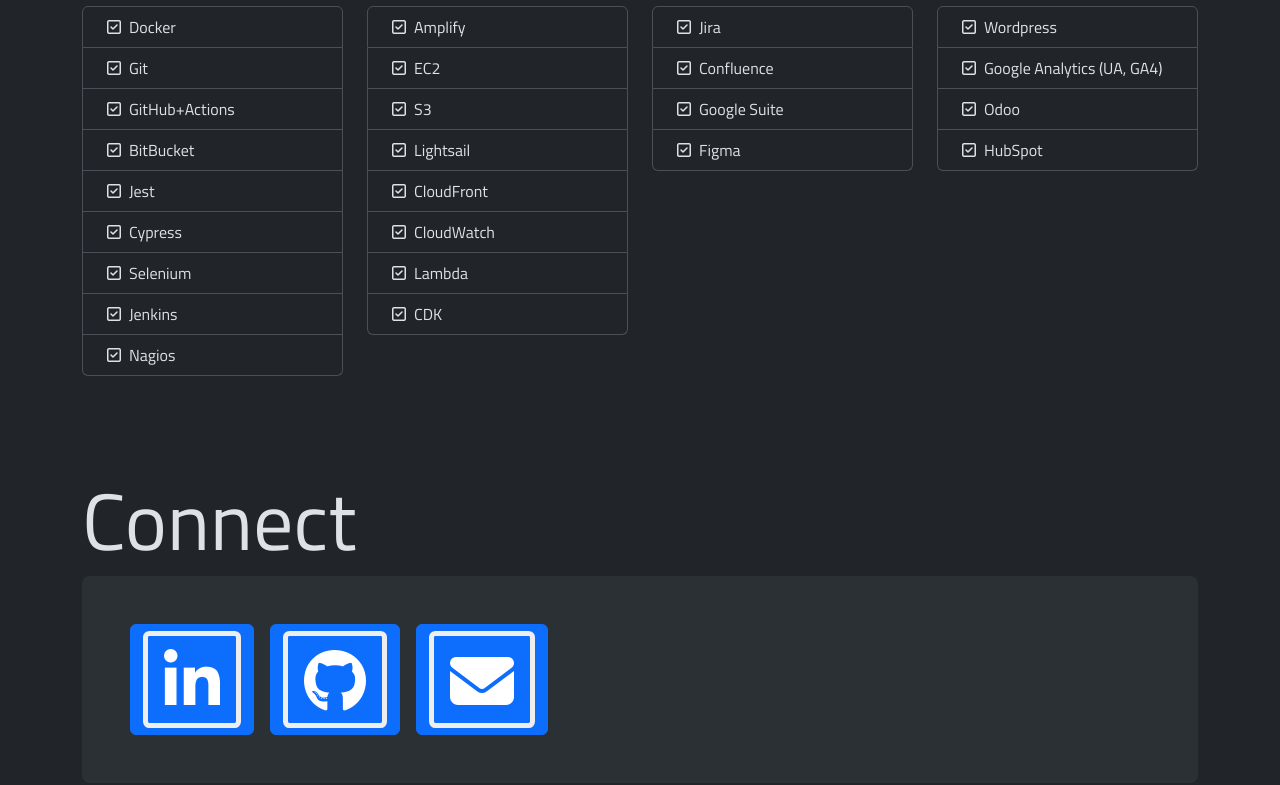
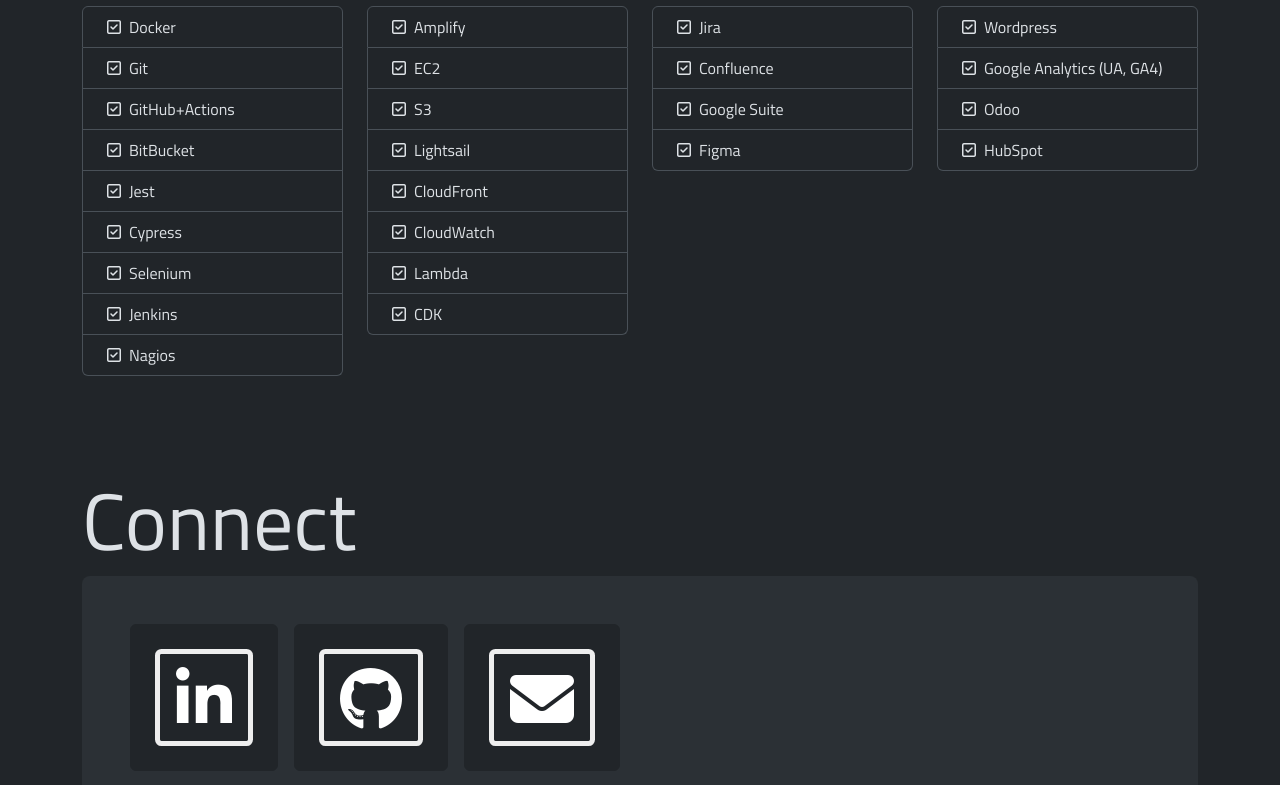
Before and after one commit to greenham/ghsdev-web, a React (Vite) app: page / in a window 1280 px wide. Shown: the part 2712-3497 px from the top of the page. Built offline with nearby package versions, Linux system fonts and the light colour scheme; some icons are missing.

Commit message:
Add variant and className to Connect buttons

```diff
--- a/src/components/Connect.tsx
+++ b/src/components/Connect.tsx
@@ -10,6 +10,8 @@
             href="https://lnkd.in/svu8Eg"
             target="_blank"
             rel="noopener noreferrer"
+            variant="dark"
+            className="p-4"
           >
             <i className="fa fa-linkedin fa-border fa-4x"></i>
           </Button>
@@ -17,10 +19,16 @@
             href="https://github.com/greenham"
             target="_blank"
             rel="noopener noreferrer"
+            variant="dark"
+            className="p-4"
           >
             <i className="fa fa-github fa-border fa-4x"></i>
           </Button>
-          <Button href="mailto:connect@ghsdev.me">
+          <Button
+            href="mailto:connect@ghsdev.me"
+            variant="dark"
+            className="p-4"
+          >
             <i className="fa fa-envelope fa-border fa-4x"></i>
           </Button>
         </Stack>
```
